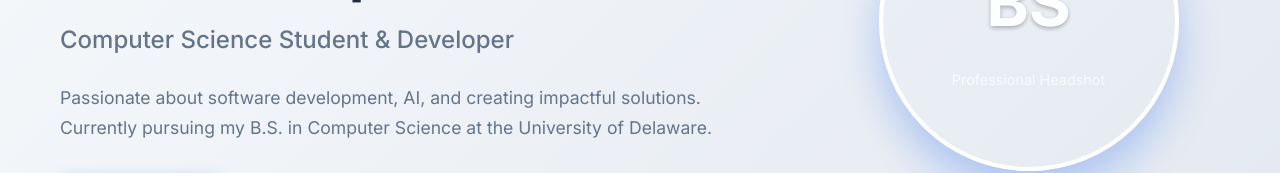
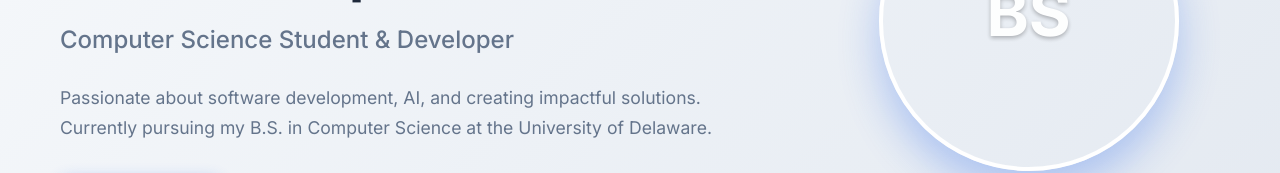
Before and after one commit to baseersharief/Personal-Portfolio, a plain HTML site: page index.html in a window 1280 px wide. Shown: the part 379-552 px from the top of the page. Drawn offline with Linux system fonts and the light colour scheme.

Commit message:
Remove text from profile placeholder for cleaner look

```diff
--- a/index.html
+++ b/index.html
@@ -80,7 +80,6 @@
                 <div class="profile-image">
                     <div class="profile-fallback" id="profile-fallback">
                         <div class="profile-initials">BS</div>
-                        <span>Professional Headshot</span>
                     </div>
                     <img src="headshot.jpg" alt="Baseer Sharief - Computer Science Student & Developer" id="profile-image" style="display: none;" onload="this.style.display='block'; document.getElementById('profile-fallback').style.display='none';" onerror="this.style.display='none'; document.getElementById('profile-fallback').style.display='flex';" />
                 </div>
```
